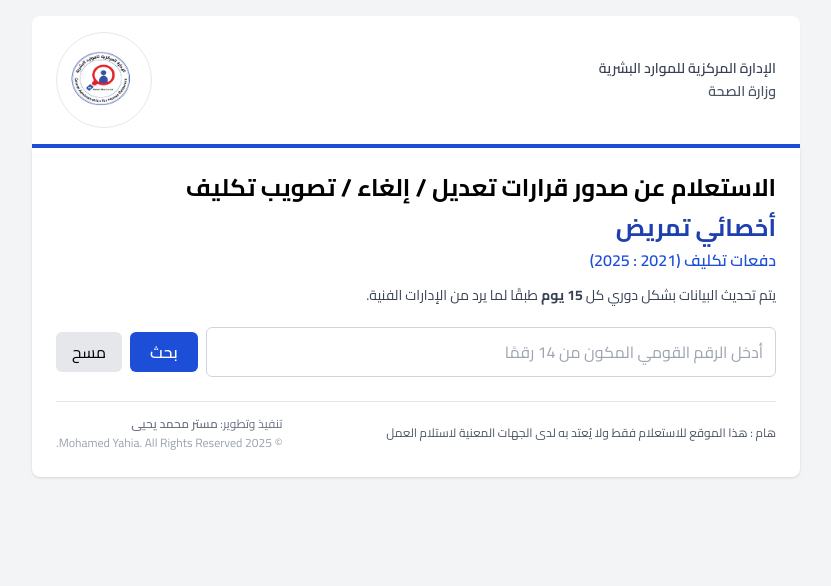
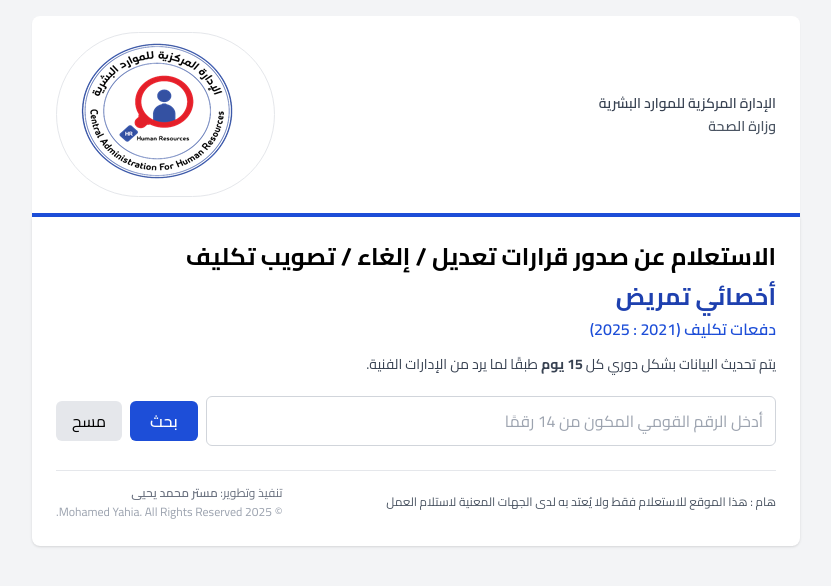
Before and after one commit to mohamedyahia3050-glitch/ncc, a plain HTML site: page index.html in a window 1280 px wide. Shown: the whole page, without its empty margins (224-1055 px from the left). Drawn offline with nearby package versions, Linux system fonts and the light colour scheme.

Commit message:
Update image class dimensions in index.html

```diff
--- a/index.html
+++ b/index.html
@@ -31,7 +31,7 @@
   <img
     src="./logo.png"
     alt="شعار الجهة"
-    class="h-24 w-24 object-contain rounded-full border border-gray-200 bg-white p-2"
+    class="h-25 w-25 object-contain rounded-full border border-gray-200 bg-white p-2"
   />
 </div>
 
```
